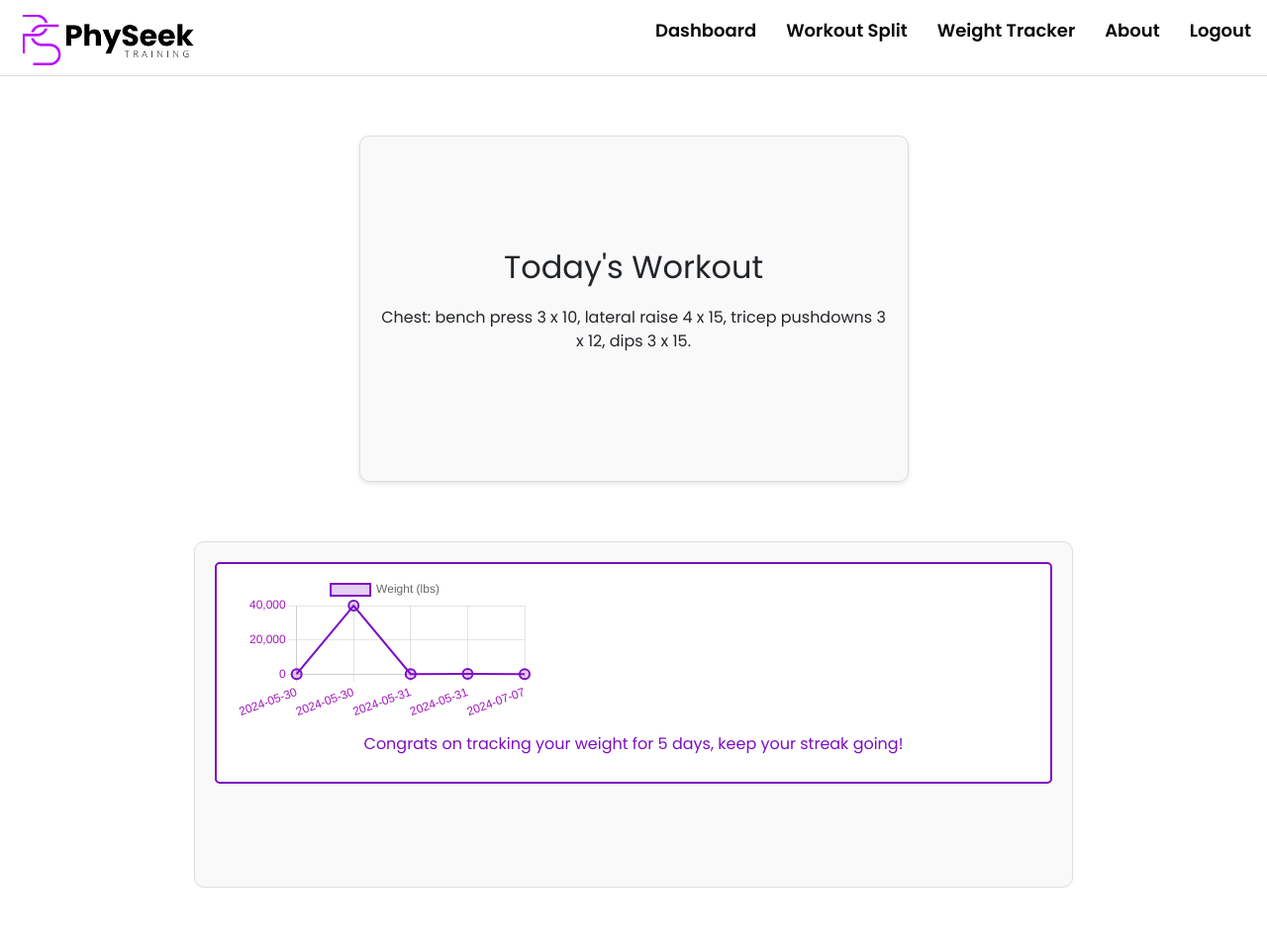
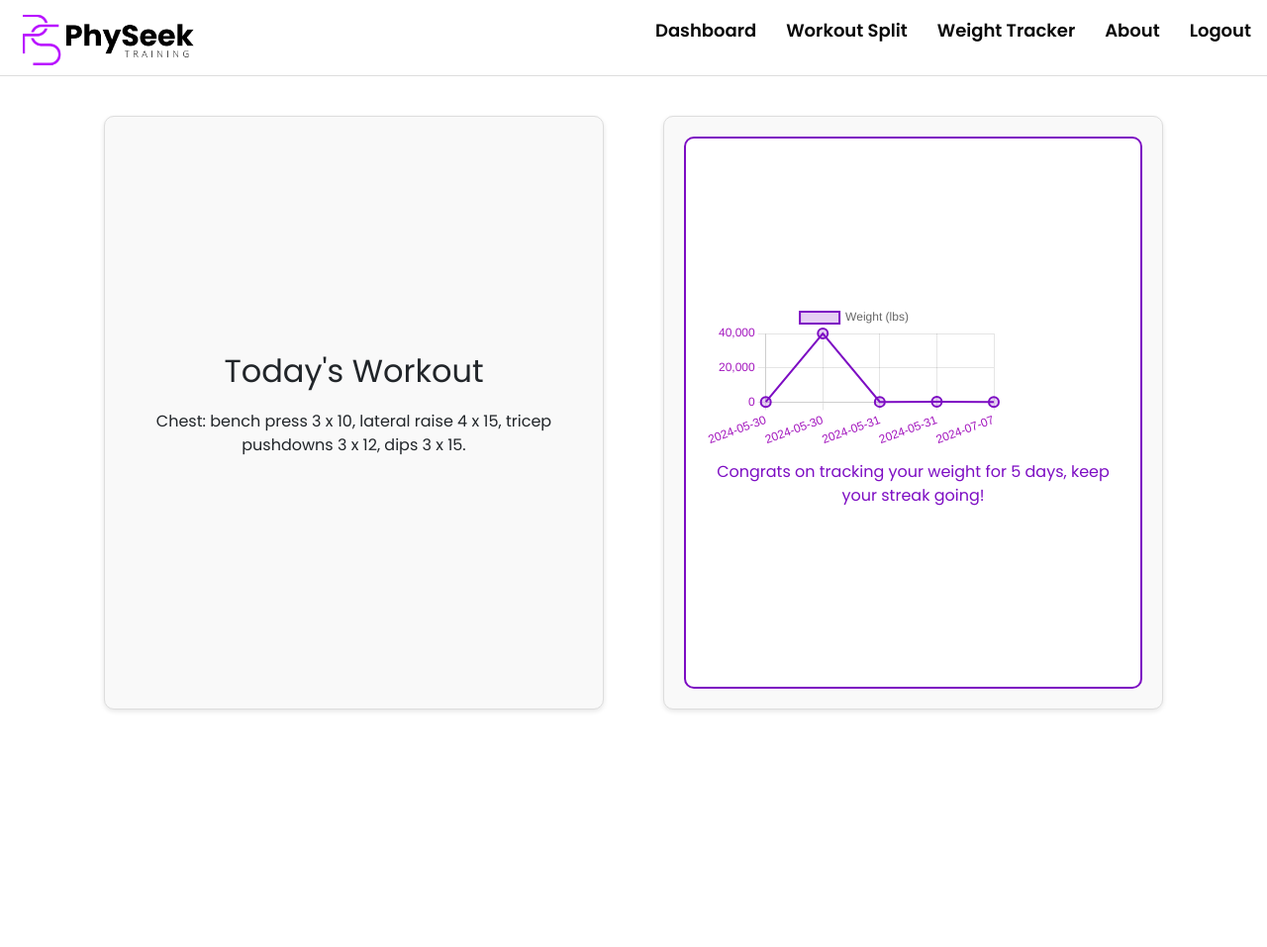
Before and after one commit to techwithtim/Flask-Web-App-Tutorial, a Flask app: page / in a window 1280 px wide. Shown: the whole page at 99% size. After the commit the page ends 719 px from the top, so only its background shows below. Run offline with Flask 3, Linux system fonts and the light colour scheme; a user stored in the database is signed in; data comes from the database, SQL or seed files in the repository; some libraries are stand-ins or nearby versions.

Commit message:
Editted boxes spacing

```diff
--- a/website/templates/home.html
+++ b/website/templates/home.html
@@ -4,15 +4,16 @@
 <style>
     .dashboard-container {
         display: flex;
-        flex-direction: column;
+        flex-direction: row;
         align-items: center;
         height: 100vh;
         justify-content: center;
+        margin-top: -100px;
     }
-    .workout-split {
-        width: 50%;
-        height: 50%;
-        margin: 20px 0;
+    .dashboard-item {
+        width: 80%;
+        height: 75%;
+        margin: 20px;
         text-align: center;
         background-color: #f9f9f9;
         padding: 20px;
@@ -22,23 +23,23 @@
         flex-direction: column;
         justify-content: center;
     }
-    .weight-tracker {
-        width: 80%;
-        margin: 20px 0;
-        text-align: center;
+    .dashboard-item h2 {
+        margin-bottom: 20px;
     }
     #weightTrackerButton {
         width: 100%;
+        height: 100%;
         background-color: #fff;
         color: #7d0dc3;
         border: 2px solid #7d0dc3;
-        padding: 10px 20px;
+        padding: 20px;
         font-size: 16px;
-        border-radius: 5px;
+        border-radius: 10px;
         cursor: pointer;
         display: flex;
         flex-direction: column;
         align-items: center;
+        justify-content: center;
     }
     #weightTrackerButton:hover {
         background-color: #f0f0f0;
@@ -47,9 +48,7 @@
         position: relative;
         height: 150px;
         width: 100%;
-    }
-    #weightTrackerText {
-        margin-top: 10px;
+        margin-bottom: 10px;
     }
 </style>
 
```
